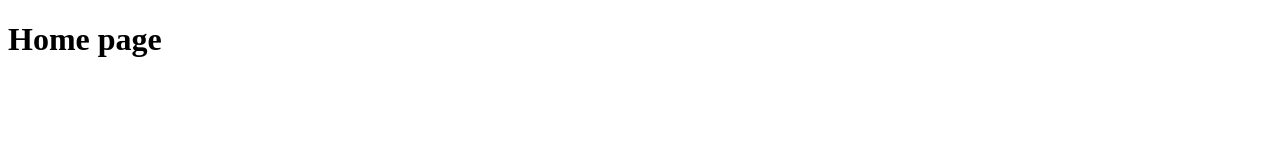
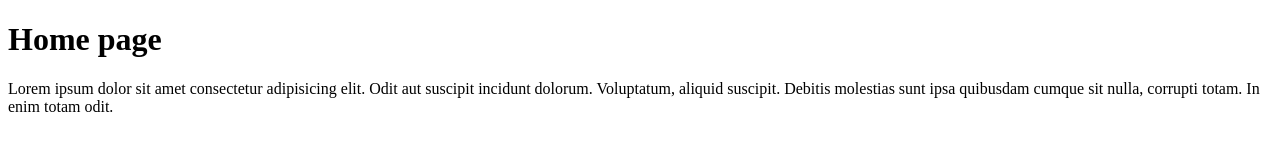
Before and after one commit to NITESHDHIMAL/mernpoush, a plain HTML site: page home.html in a window 1280 px wide. Drawn offline with Linux system fonts and the light colour scheme.

Commit message:
home page

```diff
--- a/home.html
+++ b/home.html
@@ -7,5 +7,6 @@
 </head>
 <body>
     <h1>Home page</h1>
+    <p>Lorem ipsum dolor sit amet consectetur adipisicing elit. Odit aut suscipit incidunt dolorum. Voluptatum, aliquid suscipit. Debitis molestias sunt ipsa quibusdam cumque sit nulla, corrupti totam. In enim totam odit.</p>
 </body>
 </html>
```
